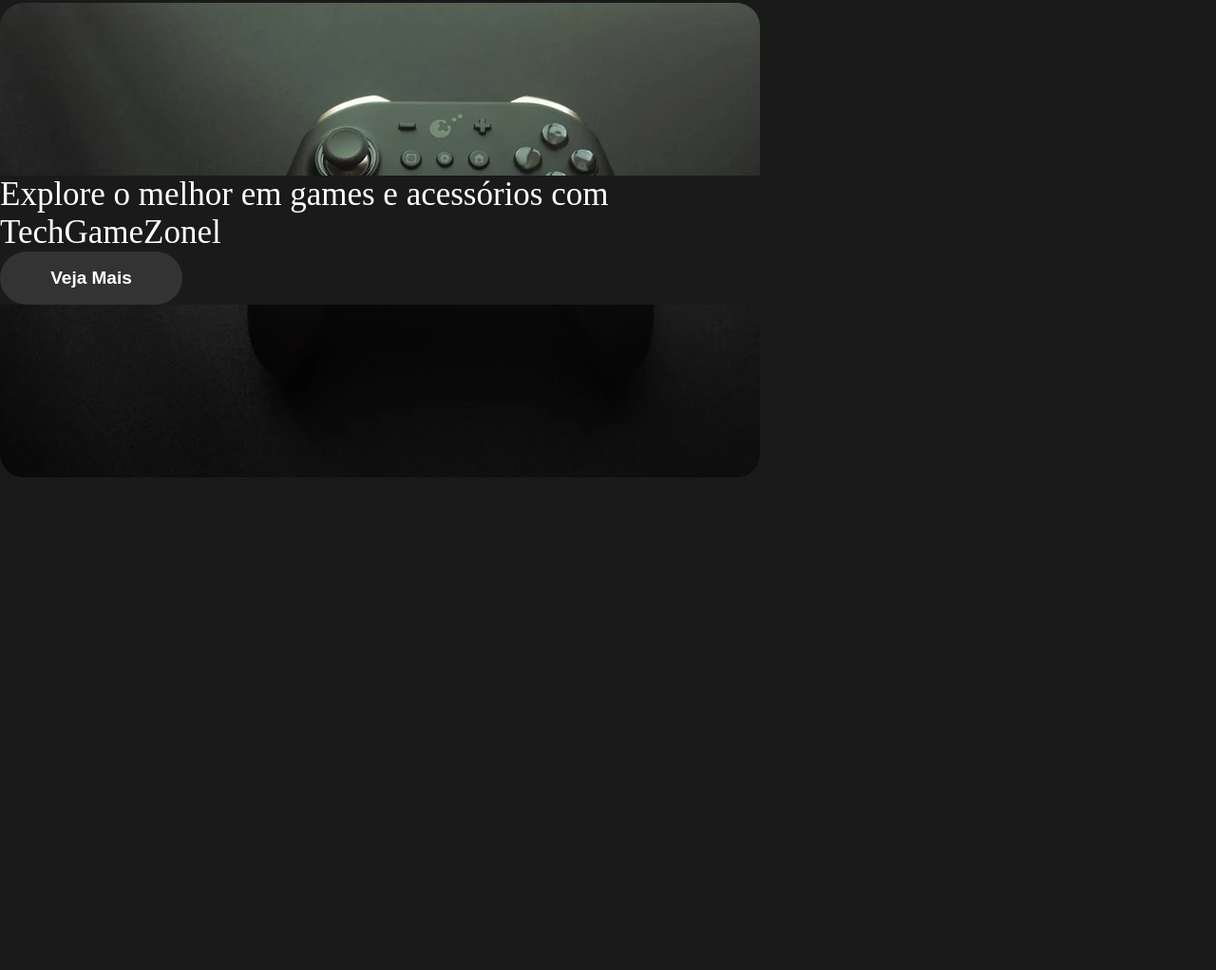
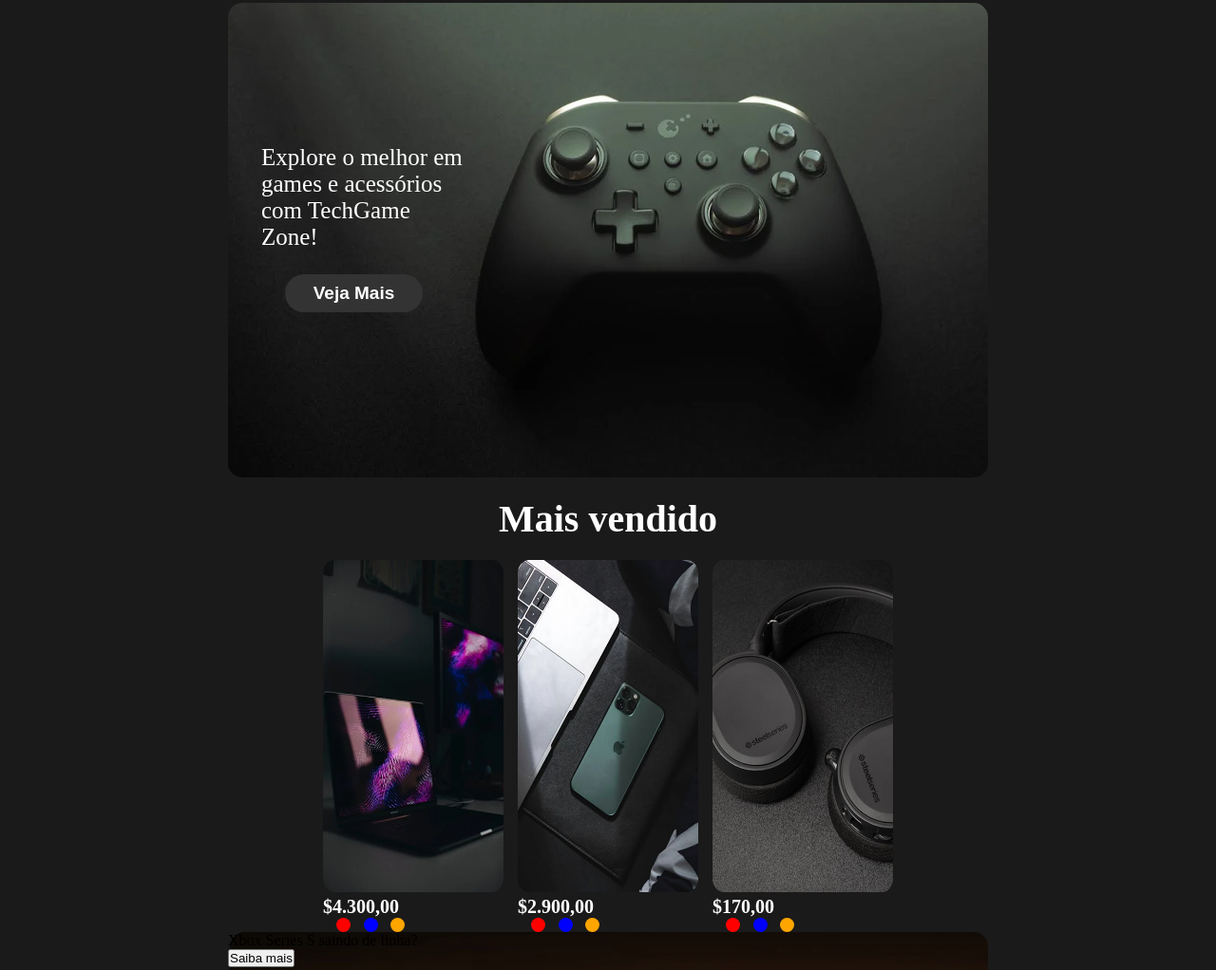
Before and after one commit to sthefannyroseferreira-ship-it/site-loja, a plain HTML site: page index.html in a window 1280 px wide. Shown: the part 87-1109 px from the top of the page at 95% size. Before the commit the page ends 800 px from the top, so only its background shows below. Drawn offline with nearby package versions, Linux system fonts and the light colour scheme.

Commit message:
subindo atividade

```diff
--- a/index.html
+++ b/index.html
@@ -1,13 +1,14 @@
 <!DOCTYPE html>
 <html lang="pt-br">
+
 <head>
     <meta charset="UTF-8">
     <meta name="viewport" content="width=device-width, initial-scale=1.0">
     <title>Loja Gamer</title>
-    <link rel="stylesheet" href="style.css">
+    <link rel="stylesheet" href="./style.css">
     <link rel="stylesheet" href="https://cdn.jsdelivr.net/npm/bootstrap-icons@1.11.3/font/bootstrap-icons.min.css">
+</head>
 
-</head>
 <body>
     <header>
         <nav class="menu">
@@ -29,34 +30,98 @@
                     <a href="#">Contato</a>
                 </li>
             </ul>
+
+
             <div class="caixa-icone">
                 <i class="bi bi-cart-fill"></i>
                 <i class="bi bi-person-fill"></i>
 
             </div>
-    <div class="caixa-icone">
+
+        </nav>
+    </header>
+    <main>
+        <section class="section-center">
+
+            <div class="banner">
+                <div class="caixa-texto-banner">
+                    <p class="texto-banner">Explore o melhor em games e acessórios com TechGame Zone! </p>
+                    <button class="btn-menu">Veja Mais</button>
+                </div>
+
+
+            </div>
+        </section>
+        <section>
+            <div class="estutura-titulo">
+                <p class="titulo-primario">Mais vendido</p>
+            </div>
+            <div class="carousel">
+                <div class="card">
+                    <div class="card-img">
+                        <img src="./assets/produto_um.png" alt="" class="produtos">
+                    </div>
+
+                    <div class="texto-card">
+                        <p class="valor">$4.300,00</p>
+                        <div class="caixa-cores">
+                            <div class="cores vermelho"></div>
+                            <div class="cores azul"></div>
+                            <div class="cores laranja"></div>
+
+                        </div>
 
                     </div>
 
 
-    </header>
-    <main>
+                </div>
+                <div class="card">
+                    <div class="card-img">
+                        <img src="./assets/produto_dois.png" alt="" class="produto_dois">
+                    </div>
 
-        <div class="banner">
-            <div class="caixa-texto-banner">
-                 <p class="texto-banner">Explore o melhor em games e acessórios com TechGameZonel</p>
-            <button class="bnt-menu">Veja Mais</button>
-            </div>
+                    <div class="texto-card">
+                        <p class="valor">$2.900,00</p>
+                        <div class="caixa-cores">
+                            <div class="cores vermelho"></div>
+                            <div class="cores azul"></div>
+                            <div class="cores laranja"></div>
 
 
 
                         </div>
+                    </div>
+                </div>
+                <div class="card">
+                    <div class="card-img">
+                        <img src="./assets/produto_tres.png" alt="" class="produto_tres">
+                    </div>
+
+                    <div class="texto-card">
+                        <p class="valor">$170,00</p>
+                        <div class="caixa-cores">
+                            <div class="cores vermelho"></div>
+                            <div class="cores azul"></div>
+                            <div class="cores laranja"></div>
 
 
+                        </div>
+                    </div>
+                </div>
 
+            </div>
+
+        </section>
+        <section class="section-center">
+<div class="banner-xbox">
+<p>Xbox Series S saindo de linha?</p>
+<button>Saiba mais</button>
+</div>
+        </section>
     </main>
     <footer>
 
     </footer>
 </body>
+
 </html>
--- a/style.css
+++ b/style.css
@@ -1,30 +1,32 @@
 *{
     padding: 0;
     margin: 0;
-    background-color: #1a1a1a; /*Mudar a cor de fundo*/
+    /* background-color: #1a1a1a; Mudar a cor do fundo */
 }
 
-
+body{
+    background-color: #1a1a1a;
+}
 li a{
 text-decoration: none; /*Remove o sublinhado */
-font-size: 20px; /* Tamanho da font */
-color: #ffffff;
+font-size: 20px; /* Tamanho da font*/
+color: #ffffff; /*Mudar a cor da font*/
 padding: 20px;
 }
 
 li{
-    list-style: none; /* Remover formatação da lista */
+    list-style: none; /* Remover formartação da lista*/
 }
 
 #logo{
 
-    height: 90px; /*Altura */
-    width: 190px; /*Largura*/
+    height: 90px; /*Altura*/
+    width: 140px; /*Largura*/
 }
 
 ul{
-    display: flex; /*Indica a proprieade FlexBox */
-    flex-direction: row; /*colocar os elementos na horizontal ou na vertical */
+    display: flex; /*Indica a prpriedade FlexBox*/
+    flex-direction: row; /*Colocar os elementos na horizontal ou na vertical*/
 
 
 }
@@ -34,62 +36,145 @@ ul{
     flex-direction: row;
     align-items: center;
     justify-content: space-evenly;
+
 }
 
-
 .caixa-img-logo{
-
     height: 90px;
     width: 90px;
 }
 
-
-
 .bi{
 
     font-size: 30px;
-    color: #4c544c4c;
+    color: #4c544c;
 }
 
-
-
+.container {
+  width: 100%; /* Garante que o container ocupe 100% da largura do elemento pai */
+  max-width: 1200px; /* Define a largura máxima que o container pode atingir */
+  margin: 0 auto; /* Centraliza o container horizontalmente */
+  padding: 0 15px; /* Adiciona um espaçamento nas laterais para evitar que o conteúdo fique colado na tela */
+}
 
 .banner{
-   background-image: url("./assets/banner.png");
+    background-image:url("./assets/banner.png");
     background-repeat: no-repeat;
     background-size: cover;
     height: 500px;
     width: 800px;
-   border-radius: 25px;
+    border-radius: 15px;
     display: flex;
     align-items: center;
 }
-
-
-
-
-
-
-
 .texto-banner{
-    font-size: 35px;
+    font-size: 25px;
     color: #ffffff;
-
 }
-
-
-  .bnt-menu {
-    width: 192px;
-    height: 56px;
-    border-radius: 50px;
+.btn-menu{
+width: 145px;
+height: 40px;
+border-radius: 30px;
 background-color: #333333;
 color: #ffffff;
 font-weight: bold;
 border: none;
 font-size: 19px;
+margin: 25px;
+}
+
+.caixa-texto-banner{
+width: 220px;
+padding: 35px; /*Espaçamento interno*/
+}
+.section-center{
+
+    display: flex;
+    justify-content: center;
+}
+
+.titulo-primario{
+    color: #ffffff;
+    font-size: 40px;
+    font-weight:700;
+    padding: 20px;
+}
+
+.estutura-titulo{
+    display: flex;
+    justify-content: center;
+}
+
+.produtos{
+height:350px;
+width:190px;
+}
+
+.valor{
+
+    font-weight: bold;
+    font-size:20px;
+    color: #ffffff;
+}
+
+.cores{
+
+height: 15px;
+width:15px ;
+border-radius:100% ;
+}
+
+.vermelho{
+background-color: red;
 
 }
 
-.caixa-texto.banner{
-    width: 250px;
+.azul{
+background-color: blue;
+
 }
+
+.laranja{
+background-color: orange;
+
+}
+
+.preto{
+
+    background-color: black;
+}
+
+.caixa-cores{
+display: flex;
+flex-direction: row;
+justify-content: space-evenly;
+width:100px ;
+}
+
+.produto_dois{
+height:350px;
+width:190px;
+}
+
+.produto_tres{
+height:350px;
+width:190px;
+}
+
+
+.carousel{
+display: flex;
+flex-direction: row;
+justify-content: center;
+gap:15px ;
+
+}
+
+    .banner-xbox{
+        background-image: url("./assets/x-box.png");
+    background-repeat: no-repeat;
+    background-size: cover;
+     height: 500px;
+    width: 800px;
+    border-radius: 15px;
+    }
```
Also changed, not shown: assets/Rectangle 14.png (added), assets/Rectangle 18.png (added), assets/produto_dois.png (added), assets/produto_tres.png (added), assets/produto_um.png (added), assets/x-box.png (added). Lines whose indentation alone changed are shown as unchanged.
